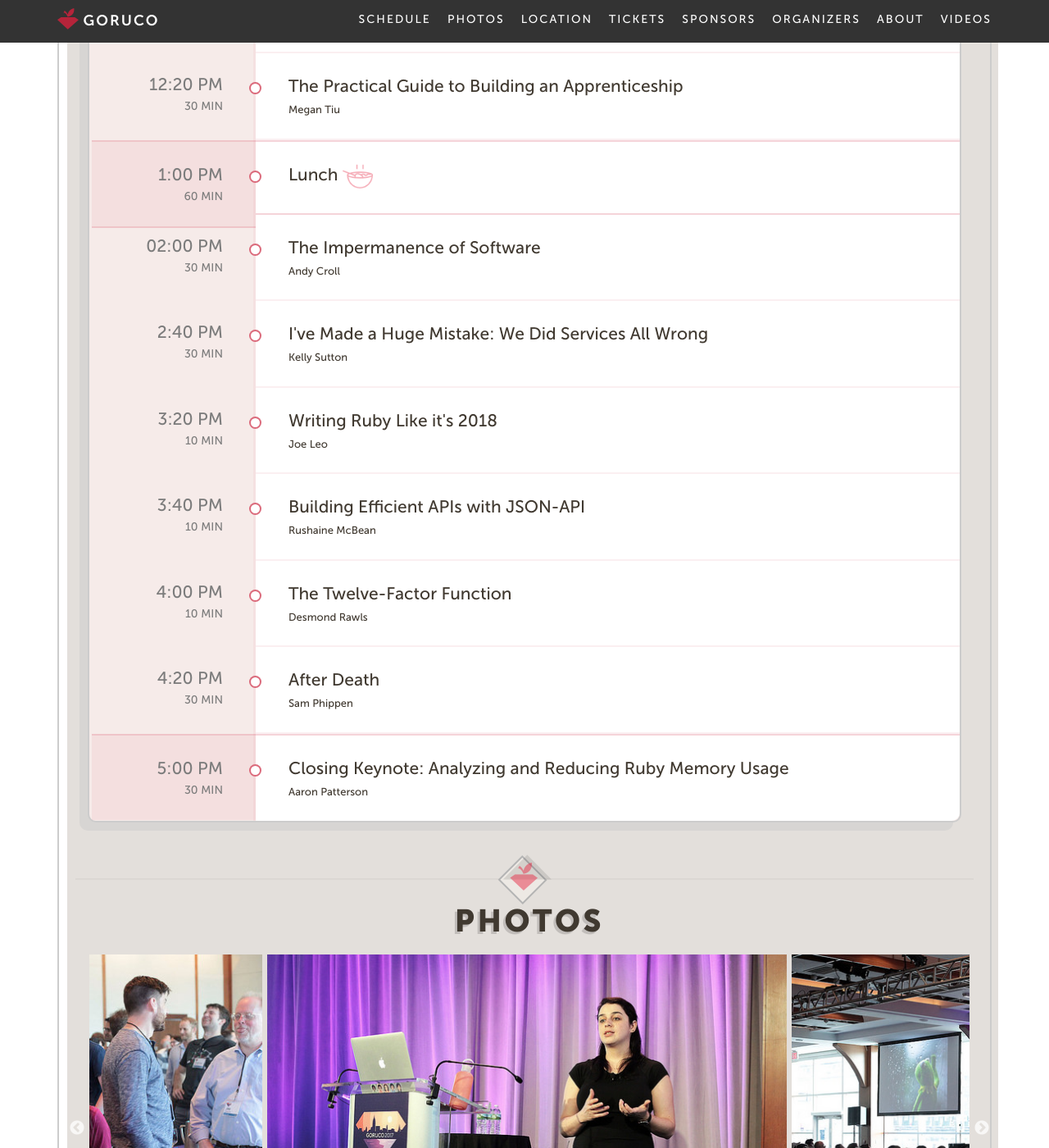
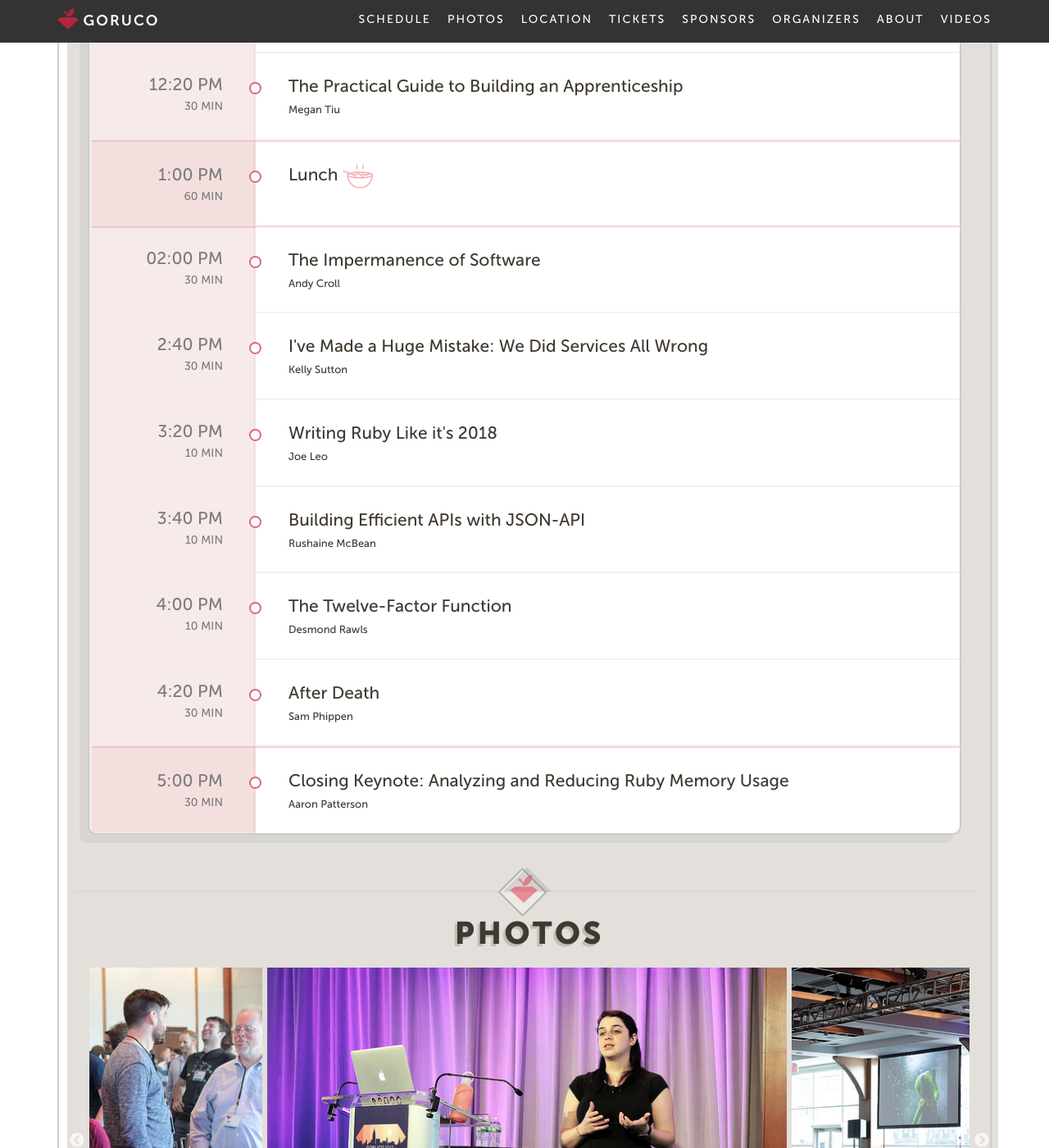
Before and after one commit to paulstefanort/goruco2018, a Jekyll site: the page built from index.html, in a window 1280 px wide and 1400 px high, scrolled down 1315 px. Shown: the whole window at 82% size. Built offline with Jekyll 4.4.1, drawn with Linux system fonts in a browser that asks for light colours.

Commit message:
Adjusting the style for the lunch section of the schedule.

```diff
--- a/_data/schedule.yml
+++ b/_data/schedule.yml
@@ -39,6 +39,7 @@
   duration: 60
   icon: lunchbowl
   milestone: true
+  css_class: lunch
 
 - title: "The Impermanence of Software"
   name: Andy Croll
--- a/_sass/_index.scss
+++ b/_sass/_index.scss
@@ -29,6 +29,10 @@ body { -webkit-font-smoothing: antialiased; -moz-osx-font-smoothing: grayscale;
   a {
     color: #fff !important;
   }
+}
+
+.lunch {
+  height: 52px;
 }
 
 #photos {
--- a/beta.html
+++ b/beta.html
@@ -45,7 +45,7 @@ layout: default
                     <span class='duration'>{{ schedule.duration }} MIN</span>
                   </div>
 
-                  <div class="right">
+                  <div class="right {{schedule.css_class}}">
                     <div class="title">{{ schedule.title }} {% if schedule.icon %}<img class="icon" src='/assets/images/{{schedule.icon}}.png' />{% endif %}</div>
                     <div class='name'>{{ schedule.name }}</div>
                   </div>
--- a/index.html
+++ b/index.html
@@ -45,7 +45,7 @@ layout: default
                     <span class='duration'>{{ schedule.duration }} MIN</span>
                   </div>
 
-                  <div class="right">
+                  <div class="right {{schedule.css_class}}">
                     <div class="title">{{ schedule.title }} {% if schedule.icon %}<img class="icon" src='/assets/images/{{schedule.icon}}.png' />{% endif %}</div>
                     <div class='name'>{{ schedule.name }}</div>
                   </div>
```
